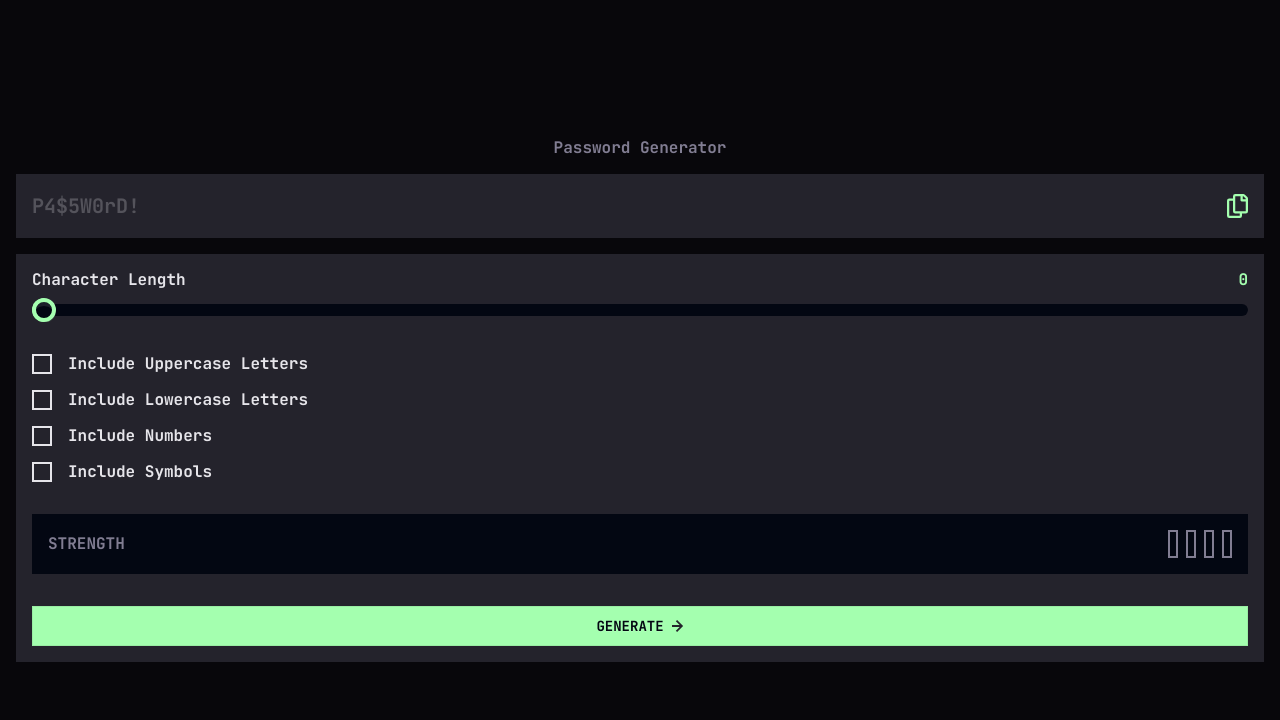
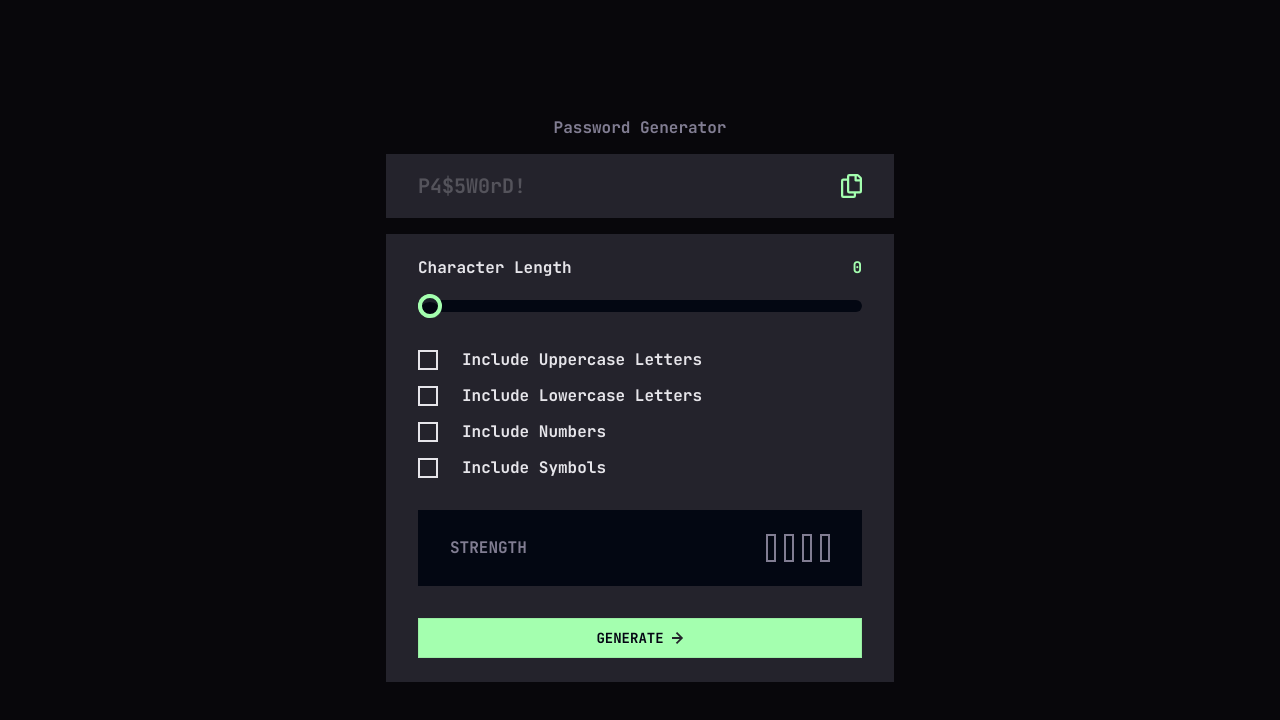
Before and after one commit to ironest/password-generator, a React (Vite) app: page / in a window 1280 px wide. Shown: the top 720 px of the page. Built offline with nearby package versions, Linux system fonts and the light colour scheme.

Commit message:
Fixed responsive spaces

```diff
--- a/index.html
+++ b/index.html
@@ -13,7 +13,7 @@
       rel="stylesheet"
     />
   </head>
-  <body>
+  <body class="font-['JetBrains_Mono',_monospace] font-bold text-base/5">
     <div id="root"></div>
     <script type="module" src="/src/main.tsx"></script>
   </body>
--- a/src/App.tsx
+++ b/src/App.tsx
@@ -41,8 +41,8 @@ function App() {
   };
 
   return (
-    <div className="font-['JetBrains_Mono',_monospace] font-bold text-base/5">
-      <main className="min-h-screen flex flex-col justify-center items-center gap-4 p-4">
+    <div className="min-h-screen w-full flex justify-center items-center">
+      <main className="w-full sm:w-135 flex flex-col items-center gap-4 p-4">
         <h1 className="text-base/5 text-gray-600">Password Generator</h1>
         <OutputPassword loading={loading} password={password} />
         <Settings>
--- a/src/components/output/index.tsx
+++ b/src/components/output/index.tsx
@@ -5,7 +5,7 @@ interface OutputProps {
 
 export const OutputPassword = ({ loading, password }: OutputProps) => {
   return (
-    <p className="flex justify-between items-center w-full bg-base-200 p-4 text-xl h-16 ">
+    <p className="flex justify-between items-center w-full bg-base-200 p-4 sm:py-5 sm:px-8 text-xl h-16 ">
       {loading ? (
         <span className="loading loading-dots loading-xl text-gray-700" />
       ) : password ? (
--- a/src/components/settings/inclusions/index.tsx
+++ b/src/components/settings/inclusions/index.tsx
@@ -25,7 +25,10 @@ export const SettingsInclusions = ({
     <div className="flex flex-col gap-4">
       {config.inclusions.map(({ label, value, enabled }) => {
         return (
-          <label className="label flex gap-4 text-base-content" key={label}>
+          <label
+            className="label flex gap-4 sm:gap-6 text-base-content"
+            key={label}
+          >
             <input
               type="checkbox"
               className="checkbox rounded-none border-2 border-base-content w-5 h-5 checked:shadow-none checked:bg-primary checked:text-base-300 checked:border-0 hover:border-2 hover:border-primary hover:checked:border-0"
--- a/src/components/settings/index.tsx
+++ b/src/components/settings/index.tsx
@@ -4,6 +4,8 @@ interface SettingsProps {
 
 export const Settings = ({ children }: SettingsProps) => {
   return (
-    <div className="w-full flex flex-col gap-8 bg-base-200 p-4">{children}</div>
+    <div className="w-full flex flex-col gap-8 bg-base-200 p-4 sm:py-6 sm:px-8">
+      {children}
+    </div>
   );
 };
--- a/src/components/settings/length/index.tsx
+++ b/src/components/settings/length/index.tsx
@@ -14,7 +14,7 @@ export const SettingsLength = ({ config, setConfig }: SettingsLengthProps) => {
   };
 
   return (
-    <div className="flex justify-between flex-wrap gap-2">
+    <div className="flex justify-between flex-wrap gap-2 sm:gap-4">
       <span>Character Length</span>
       <span className="text-primary">{config.length}</span>
       <input
--- a/src/components/settings/strength/index.tsx
+++ b/src/components/settings/strength/index.tsx
@@ -7,7 +7,7 @@ interface StrengthProps {
 
 export const Strength = ({ evaluation }: StrengthProps) => {
   return (
-    <div className="w-full p-4 flex justify-between items-center bg-base-300">
+    <div className="w-full p-4 flex justify-between items-center bg-base-300 sm:px-8 sm:py-6">
       <span className="uppercase text-gray-600">strength</span>
       <StrengthIndicator value={evaluation?.strength || 0} />
     </div>
```
